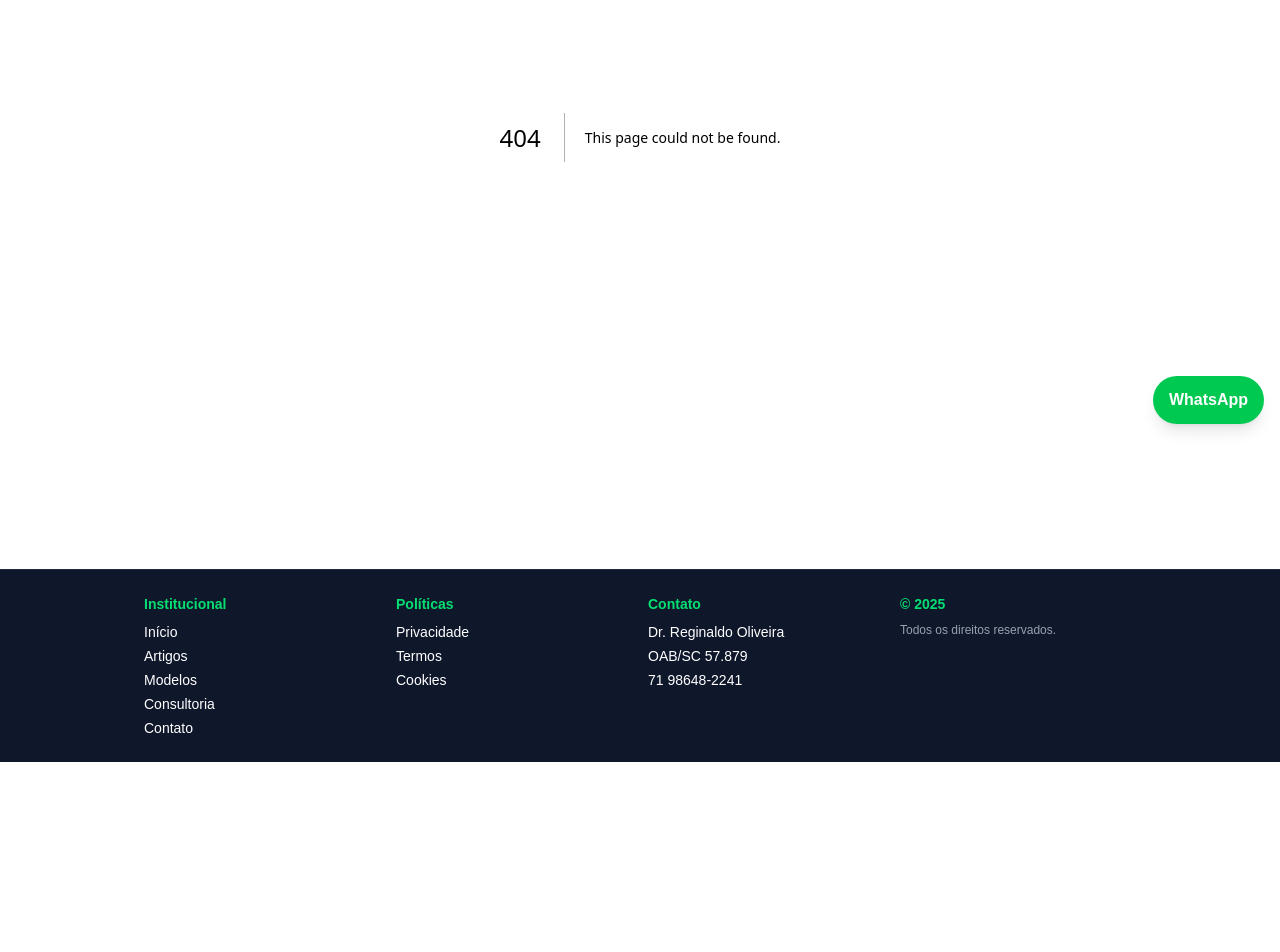
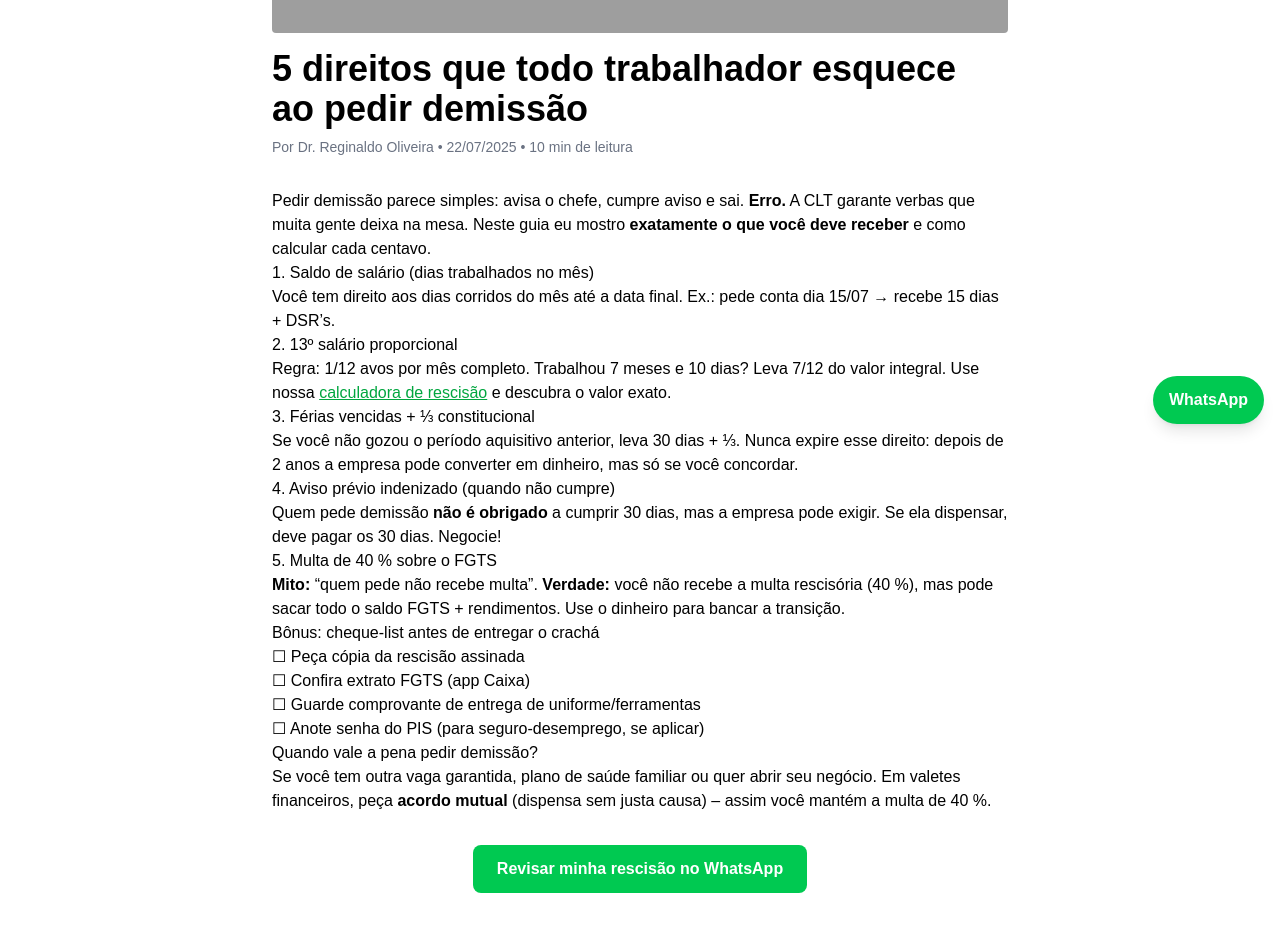
Before and after one commit to mestrereginaldo-site/advogadonomade1, a Next.js app: page /artigos/direitos-demissao in a window 1280 px wide. Before the commit this address had no page. Shown: the part 360-1312 px from the top of the page. Before the commit the page ends 1122 px from the top, so only its background shows below. Built offline with nearby package versions, Linux system fonts and the light colour scheme; grey boxes are pictures that could not be loaded.

Commit message:
Create page.tsx

```diff
--- /dev/null
+++ b/app/artigos/direitos-demissao/page.tsx
@@ -0,0 +1,83 @@
+import Link from "next/link";
+
+export const metadata = {
+  title: "5 direitos que todo trabalhador esquece ao pedir demissão",
+  description: "Saiba o que você NÃO pode perder ao pedir conta: 13º proporcional, férias vencidas, FGTS, aviso prévio e multa de 40%. Guia completo com cálculos.",
+};
+
+export default function Artigo() {
+  const tempoLeitura = "10 min";
+  return (
+    <main className="min-h-screen bg-white text-black">
+      <div className="max-w-3xl mx-auto px-4 py-10">
+        <header className="mb-8">
+          <img
+            src="/images/demissao-cover.jpg"
+            alt="Trabalhador assinando rescisão"
+            className="w-full h-64 object-cover rounded mb-4"
+          />
+          <h1 className="text-3xl md:text-4xl font-bold mb-2">
+            5 direitos que todo trabalhador esquece ao pedir demissão
+          </h1>
+          <div className="text-sm text-gray-500">
+            Por Dr. Reginaldo Oliveira • 22/07/2025 • {tempoLeitura} de leitura
+          </div>
+        </header>
+
+        <article className="prose prose-slate max-w-none mb-8">
+          <p>
+            Pedir demissão parece simples: avisa o chefe, cumpre aviso e sai. <strong>Erro.</strong> A CLT garante verbas que muita gente deixa na mesa. Neste guia eu mostro <strong>exatamente o que você deve receber</strong> e como calcular cada centavo.
+          </p>
+
+          <h2>1. Saldo de salário (dias trabalhados no mês)</h2>
+          <p>
+            Você tem direito aos dias corridos do mês até a data final. Ex.: pede conta dia 15/07 → recebe 15 dias + DSR’s.
+          </p>
+
+          <h2>2. 13º salário proporcional</h2>
+          <p>
+            Regra: 1/12 avos por mês completo. Trabalhou 7 meses e 10 dias? Leva 7/12 do valor integral. Use nossa <Link className="underline text-green-600" href="/calculadoras">calculadora de rescisão</Link> e descubra o valor exato.
+          </p>
+
+          <h2>3. Férias vencidas + ⅓ constitucional</h2>
+          <p>
+            Se você não gozou o período aquisitivo anterior, leva 30 dias + ⅓. Nunca expire esse direito: depois de 2 anos a empresa pode converter em dinheiro, mas só se você concordar.
+          </p>
+
+          <h2>4. Aviso prévio indenizado (quando não cumpre)</h2>
+          <p>
+            Quem pede demissão <strong>não é obrigado</strong> a cumprir 30 dias, mas a empresa pode exigir. Se ela dispensar, deve pagar os 30 dias. Negocie!
+          </p>
+
+          <h2>5. Multa de 40 % sobre o FGTS</h2>
+          <p>
+            <strong>Mito:</strong> “quem pede não recebe multa”. <strong>Verdade:</strong> você não recebe a multa rescisória (40 %), mas pode sacar todo o saldo FGTS + rendimentos. Use o dinheiro para bancar a transição.
+          </p>
+
+          <h2>Bônus: cheque-list antes de entregar o crachá</h2>
+          <ul>
+            <li>☐ Peça cópia da rescisão assinada</li>
+            <li>☐ Confira extrato FGTS (app Caixa)</li>
+            <li>☐ Guarde comprovante de entrega de uniforme/ferramentas</li>
+            <li>☐ Anote senha do PIS (para seguro-desemprego, se aplicar)</li>
+          </ul>
+
+          <h2>Quando vale a pena pedir demissão?</h2>
+          <p>
+            Se você tem outra vaga garantida, plano de saúde familiar ou quer abrir seu negócio. Em valetes financeiros, peça <strong>acordo mutual</strong> (dispensa sem justa causa) – assim você mantém a multa de 40 %.
+          </p>
+        </article>
+
+        {/* CTA */}
+        <div className="text-center">
+          <Link
+            href="https://wa.me/5571986482241?text=Quero%20revisar%20minha%20rescisão"
+            className="inline-block bg-green-500 hover:bg-green-600 text-white font-semibold py-3 px-6 rounded-lg"
+          >
+            Revisar minha rescisão no WhatsApp
+          </Link>
+        </div>
+      </div>
+    </main>
+  );
+}
```
